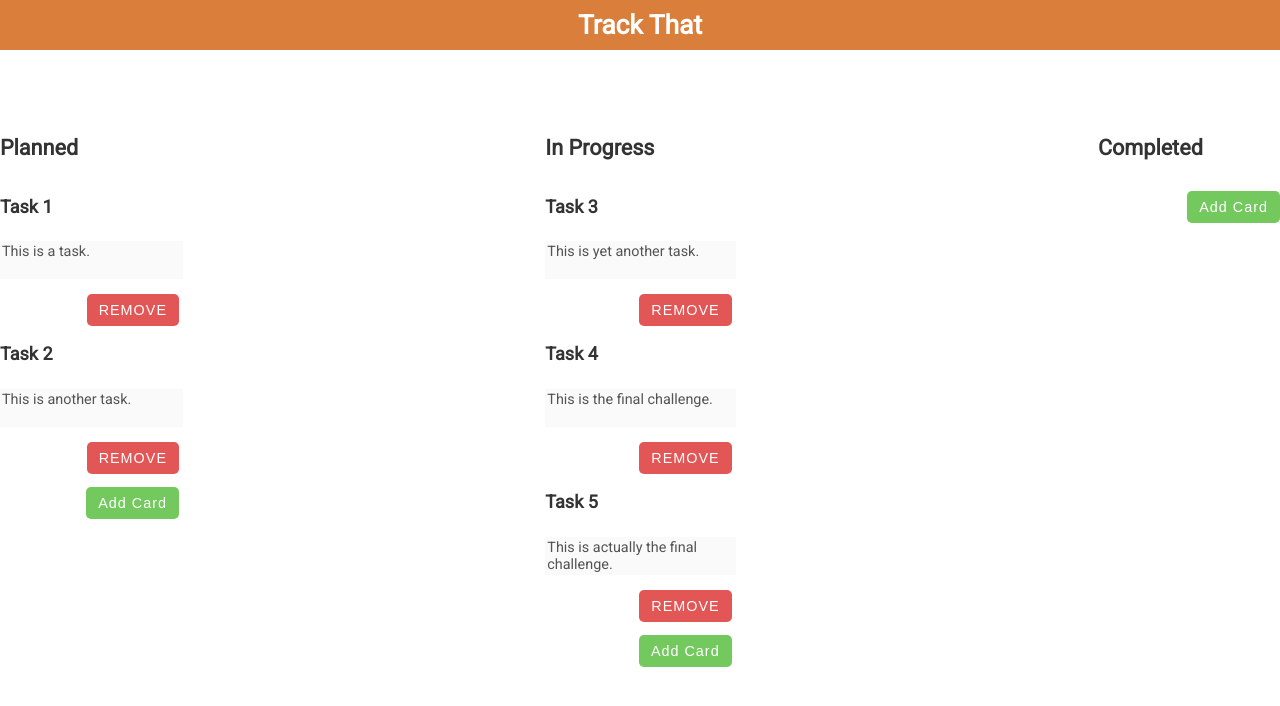
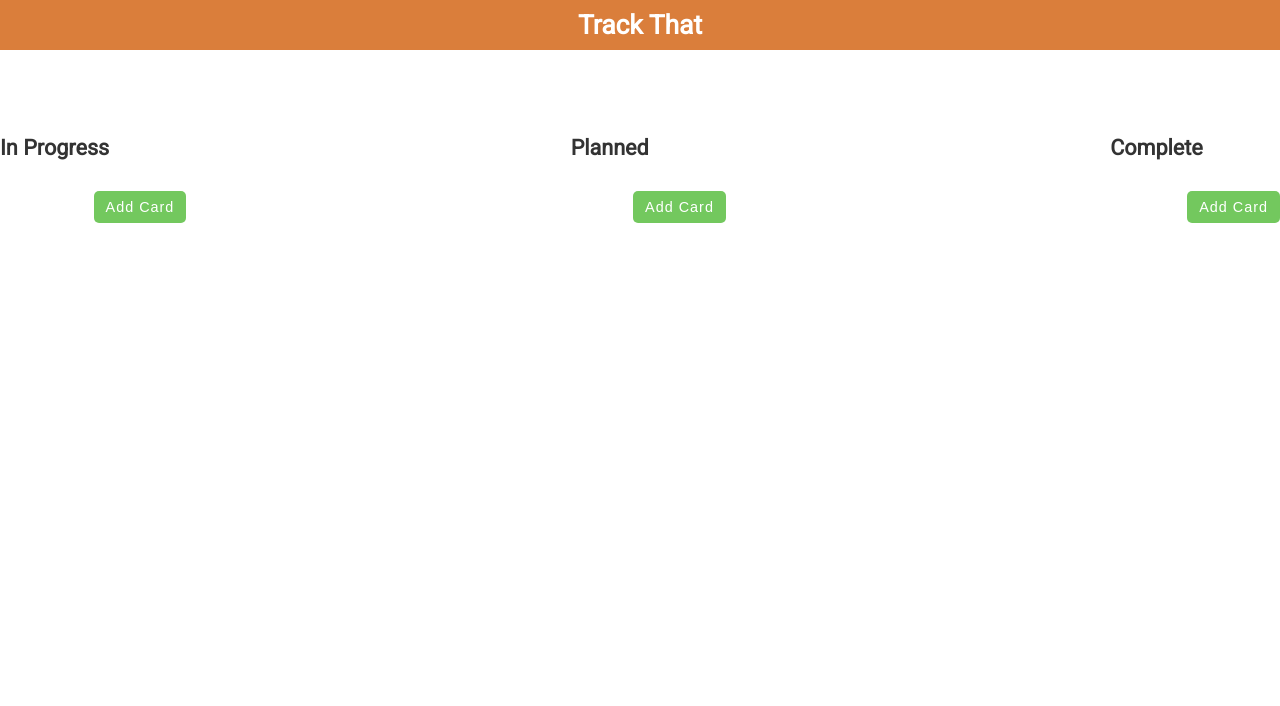
Before and after one commit to kotarCreative/track-that, an Angular app: page / in a window 1280 px wide. Shown: the top 706 px of the page. Built offline with nearby package versions, Linux system fonts and the light colour scheme.

Commit message:
Convert task object to its own class.

```diff
--- a/src/app/app.component.html
+++ b/src/app/app.component.html
@@ -5,10 +5,15 @@
   <div *ngIf="successMessage" class="success" (click)="successMessage = null">{{ successMessage }}</div>
 </div>
 <div class="track-that__boards">
-  <task-board title="Planned" [tasks]="plannedTasks" (removeTask)="handleRemoveTask($event)"></task-board>
-  <task-board title="In Progress" [tasks]="inProgressTasks" (removeTask)="handleRemoveTask($event)"></task-board>
-  <task-board title="Completed" [tasks]="completedTasks" (removeTask)="handleRemoveTask($event)"></task-board>
+  <task-board *ngFor="let status of ['in-progress', 'planned', 'complete']"
+              [status]="status"
+              [tasks]="tasks"
+              (addTask)="handleAddTask($event)"
+              (removeTask)="handleRemoveTask($event)">
+  </task-board>
 </div>
+
+<!-- Remove Task Modal -->
 <modal [show]="showRemoveTaskModal" (close)="cancelRemoveTask($event)" maxWidth="400px">
   <h4 class="text-centered mt-0">Are you sure you want to delete this task?</h4>
   <div class="modal__actions centered">
@@ -16,3 +21,11 @@
     <btn label="No" additionalClasses="remove big" (click)="cancelRemoveTask($event)"></btn>
   </div>
 </modal>
+
+<!-- Add Task Modal -->
+<modal [show]="showAddTaskModal" (close)="cancelAddTask($event)">
+
+  <div class="modal__actions">
+    <btn label="Create" additionalClasses="add" (click)="addTask($event)"></btn>
+  </div>
+</modal>
--- a/src/app/app.component.ts
+++ b/src/app/app.component.ts
@@ -1,4 +1,5 @@
 import { Component } from '@angular/core';
+import Task from './classes/Task';
 import dummyData from './dummyData';
 
 @Component({
@@ -10,39 +11,40 @@ export class AppComponent {
   title = 'trackthat';
 
   // Data
-  activeTaskID = -1;
+  activeTask: Task;
+  showAddTaskModal = false;
   showRemoveTaskModal = false;
   successMessage: string;
-  tasks = dummyData.tasks;
+  tasks: Task[] = [];
 
-  // Computed Properties
-  get completedTasks() {
-    return this.filterStatuses('completed');
-  }
-  get inProgressTasks() {
-    return this.filterStatuses('in-progress');
-  }
-  get plannedTasks() {
-    return this.filterStatuses('planned');
+  // Methods
+  addTask() {
+    this.tasks.push(this.activeTask);
+    this.resetActiveTask();
   }
 
-  // Methods
+  cancelAddTask() {
+    this.resetActiveTask();
+    this.showAddTaskModal = false;
+  }
+
   cancelRemoveTask() {
-    this.activeTaskID = -1;
+    this.activeTask.id = -1;
     this.showRemoveTaskModal = false;
   }
 
-  filterStatuses(status) {
-    return this.tasks.filter(t => t.status === status);
+  handleAddTask(status) {
+    this.activeTask = new Task(this.tasks.length, '', '', status);
+    this.showAddTaskModal = true;
   }
 
-  handleRemoveTask(id) {
-    this.activeTaskID = id;
+  handleRemoveTask(task) {
+    this.activeTask = task;
     this.showRemoveTaskModal = true;
   }
 
   removeTask() {
-    this.tasks = this.tasks.filter(t => t.id !== this.activeTaskID);
+    this.tasks = this.tasks.filter(t => t.id !== this.activeTask.id);
     this.showRemoveTaskModal = false;
     this.successMessage = 'Task successfully removed.';
 
@@ -51,4 +53,8 @@ export class AppComponent {
       this.successMessage = null;
     }, 5000);
   }
+
+  resetActiveTask() {
+    this.activeTask = null;
+  }
 }
--- a/src/app/app.module.ts
+++ b/src/app/app.module.ts
@@ -4,7 +4,7 @@ import { NgModule } from '@angular/core';
 
 import { AppComponent } from './app.component';
 import { BtnComponent} from './components/button/button.component';
-import { ModalComponent } from './components/modal/modal.component';
+import { ModalComponent } from './components/modals/modal.component';
 import { TaskComponent} from './components/task/task.component';
 import { TaskBoardComponent} from './components/taskboard/taskboard.component';
 import { TimeCardComponent } from './components/timecard/timecard.component';
--- /dev/null
+++ b/src/app/classes/Task.ts
@@ -0,0 +1,13 @@
+export default class Task {
+  public id;
+  public name;
+  public description;
+  public status;
+
+  constructor(id: number, name: string, description: string, status: string) {
+    this.id = id;
+    this.name = name;
+    this.description = description;
+    this.status = status;
+  }
+}
--- a/src/app/components/task/task.component.ts
+++ b/src/app/components/task/task.component.ts
@@ -21,10 +21,10 @@ export class TaskComponent {
   };
 
   // Events
-  @Output() removeTask = new EventEmitter<number>();
+  @Output() removeTask = new EventEmitter<object>();
 
   // Methods
   handleRemoveTask() {
-    this.removeTask.emit(this.task.id);
+    this.removeTask.emit(this.task);
   }
 }
--- a/src/app/components/taskboard/taskboard.component.html
+++ b/src/app/components/taskboard/taskboard.component.html
@@ -3,8 +3,8 @@
   <time-card [time]="estimatedTime"></time-card>
 </div>
 <div class="task-board__tasks">
-  <task *ngFor="let task of tasks" [task]="task" (removeTask)="handleRemoveTask($event)"></task>
+  <task *ngFor="let task of filteredTasks" [task]="task" (removeTask)="handleRemoveTask($event)"></task>
 </div>
 <div class="task-board__actions">
-  <btn label="Add Card" action="addTask" additionalClasses="add"></btn>
+  <btn label="Add Card" (click)="handleAddTask()" additionalClasses="add"></btn>
 </div>
--- a/src/app/components/taskboard/taskboard.component.ts
+++ b/src/app/components/taskboard/taskboard.component.ts
@@ -13,23 +13,40 @@ export class TaskBoardComponent {
   @HostBinding('class.task-board') true;
 
   // Props
+  @Input() status;
   @Input() tasks = [];
-  @Input() title;
 
   // Events
-  @Output() removeTask = new EventEmitter<number>();
+  @Output() addTask = new EventEmitter<string>();
+  @Output() removeTask = new EventEmitter<object>();
 
   // Computed Properties
   get estimatedTime() {
     return this.tasks.reduce((count, t) => count + t.estimatedTime, 0);
   }
 
-  // Methods
-  addTask() {
-    console.log('Add Task');
+  get filteredTasks() {
+    return this.tasks.filter(t => t.status === this.status);
   }
 
-  handleRemoveTask(id) {
-    this.removeTask.emit(id);
+  get title() {
+    const str = this.status.toLowerCase().split('-');
+
+    for (let i = 0; i < str.length; i++) {
+        str[i] = str[i].split('');
+        str[i][0] = str[i][0].toUpperCase();
+        str[i] = str[i].join('');
+    }
+
+    return str.join(' ');
+  }
+
+  // Methods
+  handleAddTask() {
+    this.addTask.emit(this.status);
+  }
+
+  handleRemoveTask(task) {
+    this.removeTask.emit(task);
   }
 }
```
Also changed, not shown: src/app/components/modals/modal.component.html (renamed from src/app/components/modal/modal.component.html), src/app/components/modals/modal.component.scss (renamed from src/app/components/modal/modal.component.scss), src/app/components/modals/modal.component.ts (renamed from src/app/components/modal/modal.component.ts).
